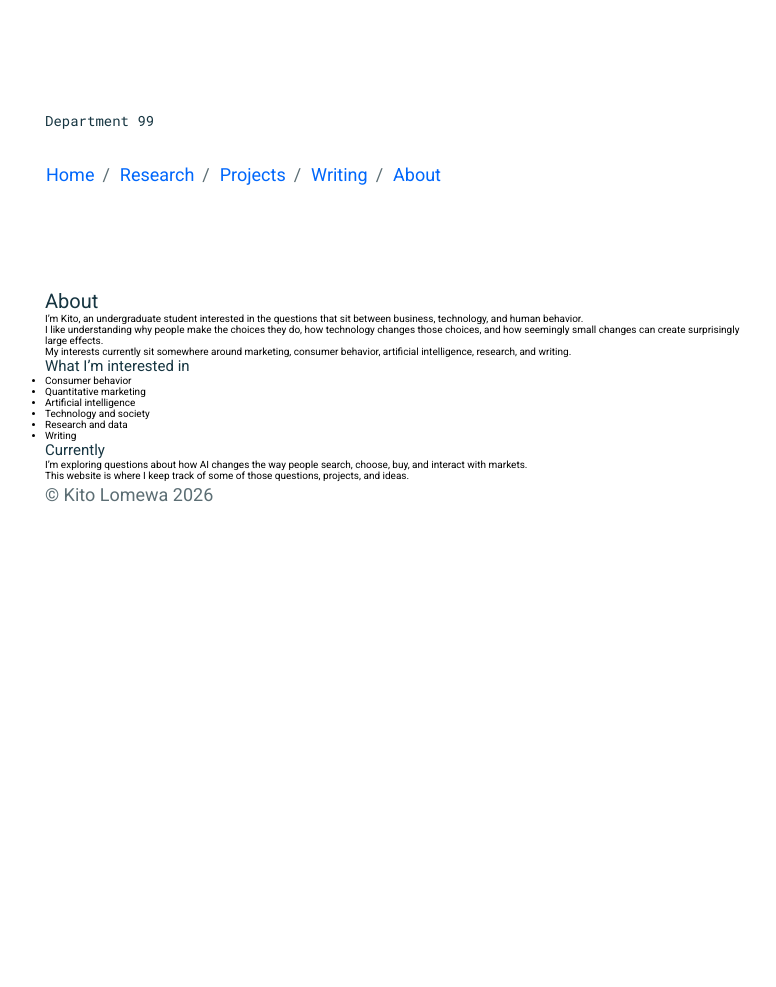
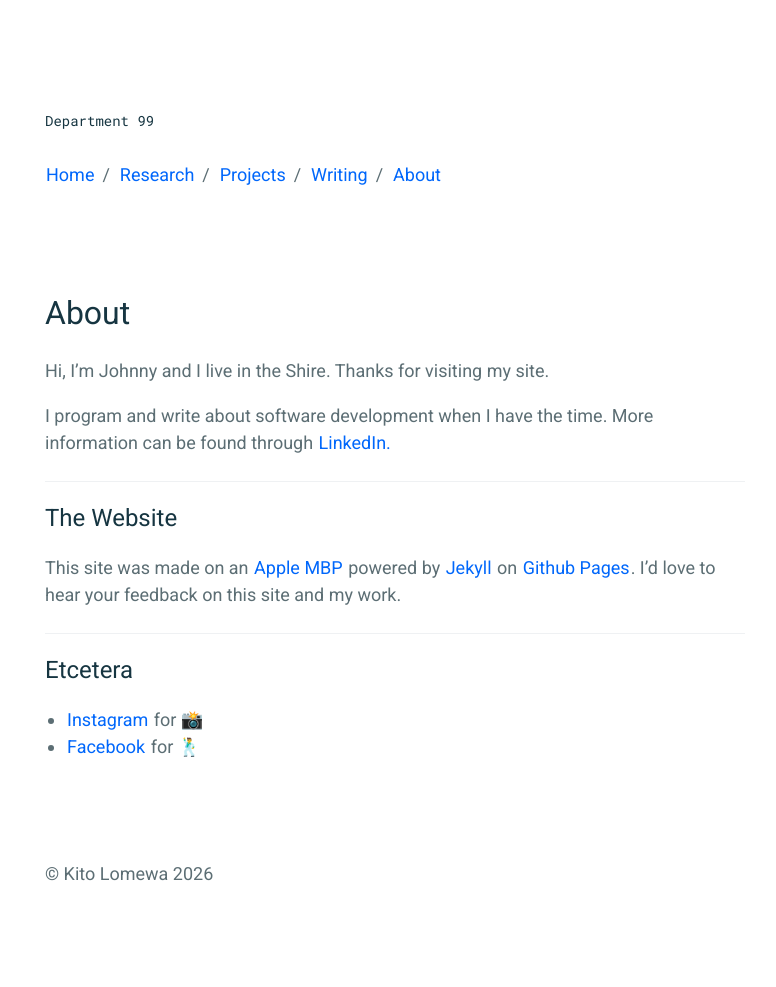
Before and after one commit to kitolomewa/kitolomewa.github.io, a Jekyll site: the page built from _pages/about/index.md, in a window 1280 px wide. Shown: the whole page, without its empty margins (245-1021 px from the left). Built offline with Jekyll 4.4.1, drawn with Linux system fonts in a browser that asks for light colours; before the commit the page ends 900 px from its top, so only the background shows below that.

Commit message:
Update index.md

```diff
--- a/_pages/about/index.md
+++ b/_pages/about/index.md
@@ -1,28 +1,21 @@
 ---
-layout: page
+layout: content
 title: About
 permalink: /about/
 ---
+Hi, I'm Johnny and I live in the Shire. Thanks for visiting my site.
 
-# About
+I program and write about software development when I have the time. More information can be found through <a href="https://www.linkedin.com/" data-network="LinkedIn" data-proofer-ignore>LinkedIn.</a>
 
-I'm Kito, an undergraduate student interested in the questions that sit between business, technology, and human behavior.
+----
 
-I like understanding why people make the choices they do, how technology changes those choices, and how seemingly small changes can create surprisingly large effects.
+## The Website
+This site was made on an [Apple MBP](https://www.apple.com/) powered by [Jekyll](https://jekyllrb.com) on [Github Pages](https://pages.github.com).
+I'd love to hear your feedback on this site and my work.
 
-My interests currently sit somewhere around marketing, consumer behavior, artificial intelligence, research, and writing.
+----
 
-## What I'm interested in
+## Etcetera
 
-- Consumer behavior
-- Quantitative marketing
-- Artificial intelligence
-- Technology and society
-- Research and data
-- Writing
-
-## Currently
-
-I'm exploring questions about how AI changes the way people search, choose, buy, and interact with markets.
-
-This website is where I keep track of some of those questions, projects, and ideas.
+- [Instagram](https://www.instagram.com/) for 📸
+- [Facebook](https://www.facebook.com/) for 🕺
```
